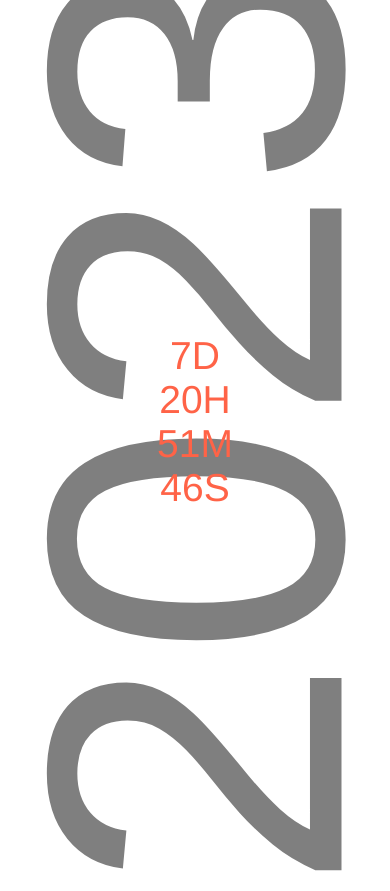
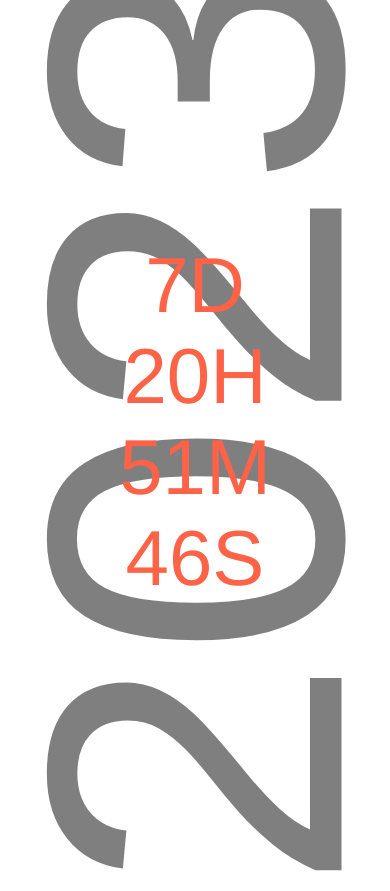
Before and after one commit to nekofied143/newyear, a plain HTML site: page index.html in a window 390 px wide. Shown: the top 891 px of the page. Drawn offline with Linux system fonts and the light colour scheme.

Commit message:
Update styles.css

```diff
--- a/styles.css
+++ b/styles.css
@@ -40,7 +40,7 @@ body {
   .countdown {
     align-items: center;
     flex-direction: column;
-    font-size: 10vw;
+    font-size: 20vw;
   }
 
   #year {
```
